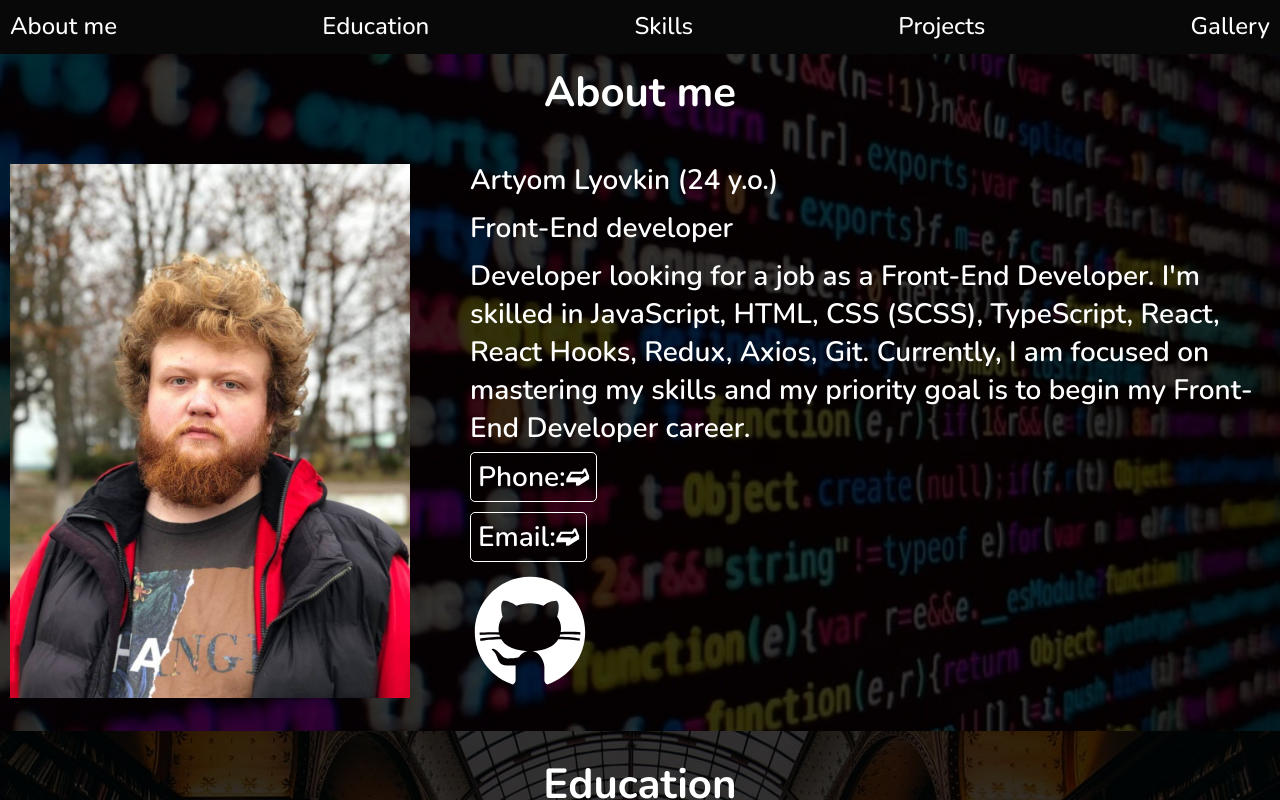
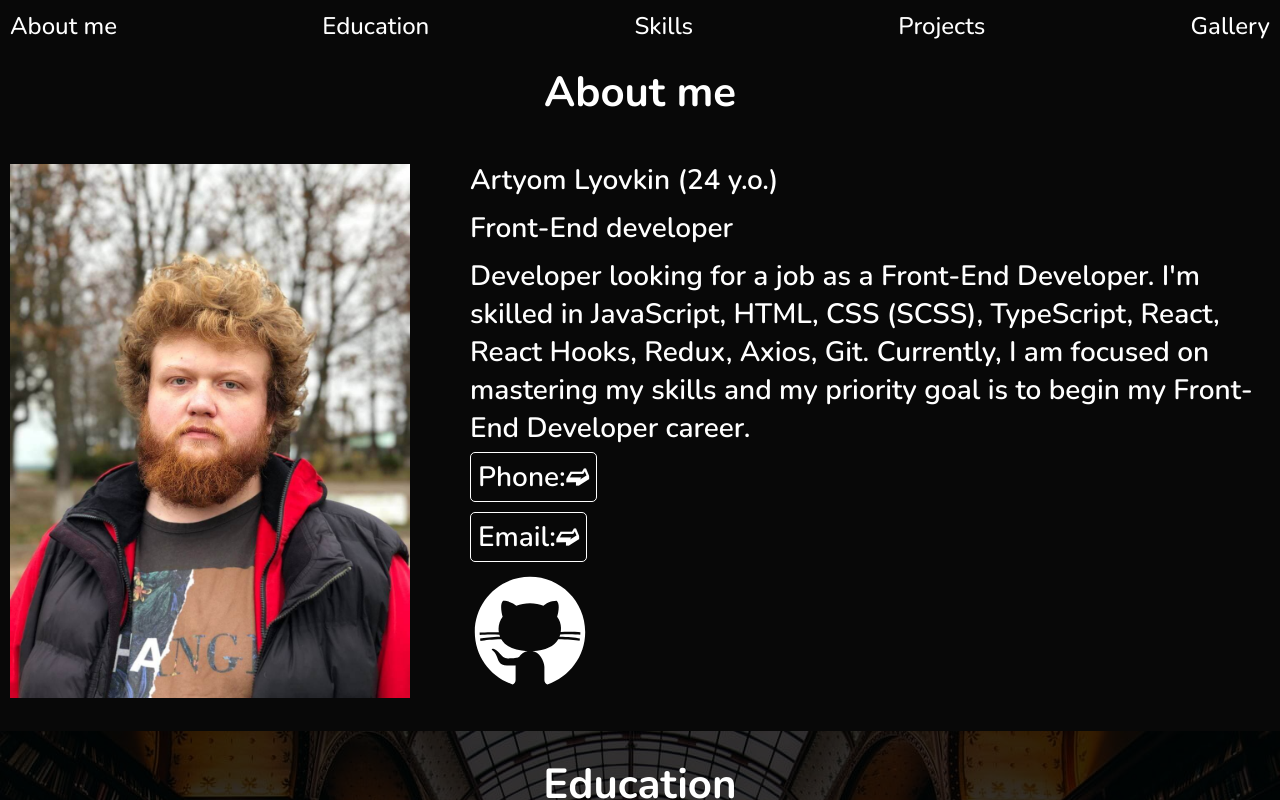
Before and after one commit to JI3BA/Curriculum-Vitae, a React (Create React App) app: page / in a window 1280 px wide. Shown: the top 800 px of the page. Built offline with nearby package versions, Linux system fonts and the light colour scheme.

Commit message:
fixed style About component

```diff
--- a/src/components/Main/About/About.scss
+++ b/src/components/Main/About/About.scss
@@ -2,19 +2,7 @@
     position: relative;
     display: flex;
     justify-content: center;
-    background-image: url('../../../images/about-me.jpg');
-    background-size: cover;
-
-    &:before {
-        content: '';
-        width: 100%;
-        height: 100%;
-        position: absolute;
-        top: 0;
-        left: 0;
-        background:rgba(0, 0, 0, .8);
-        z-index: 1;
-    }
+    background: rgba(0,0,0,.97);
 
     &__container{
         display: flex;
@@ -64,10 +52,15 @@
         height: 600px;
         object-fit: contain;
         cursor: pointer;
-        transform: translateX(0);
+        transform: scale(1),translateX(0);
+        transition: transform .5s;
         opacity: 1;
         animation-name: show-photo;
         animation-duration: 1s;
+
+        &:hover{
+            transform: scale(.95);
+        }
     }
 
     @keyframes show-photo {
```
